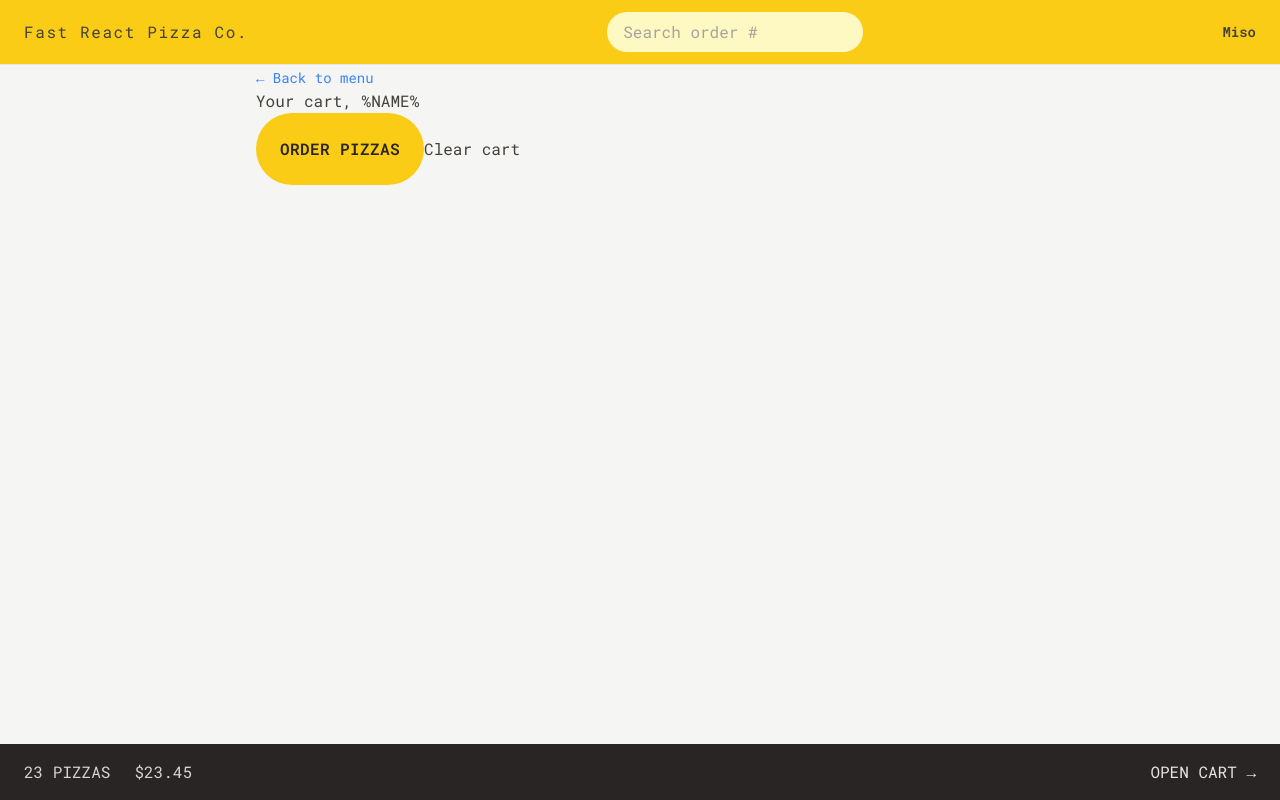
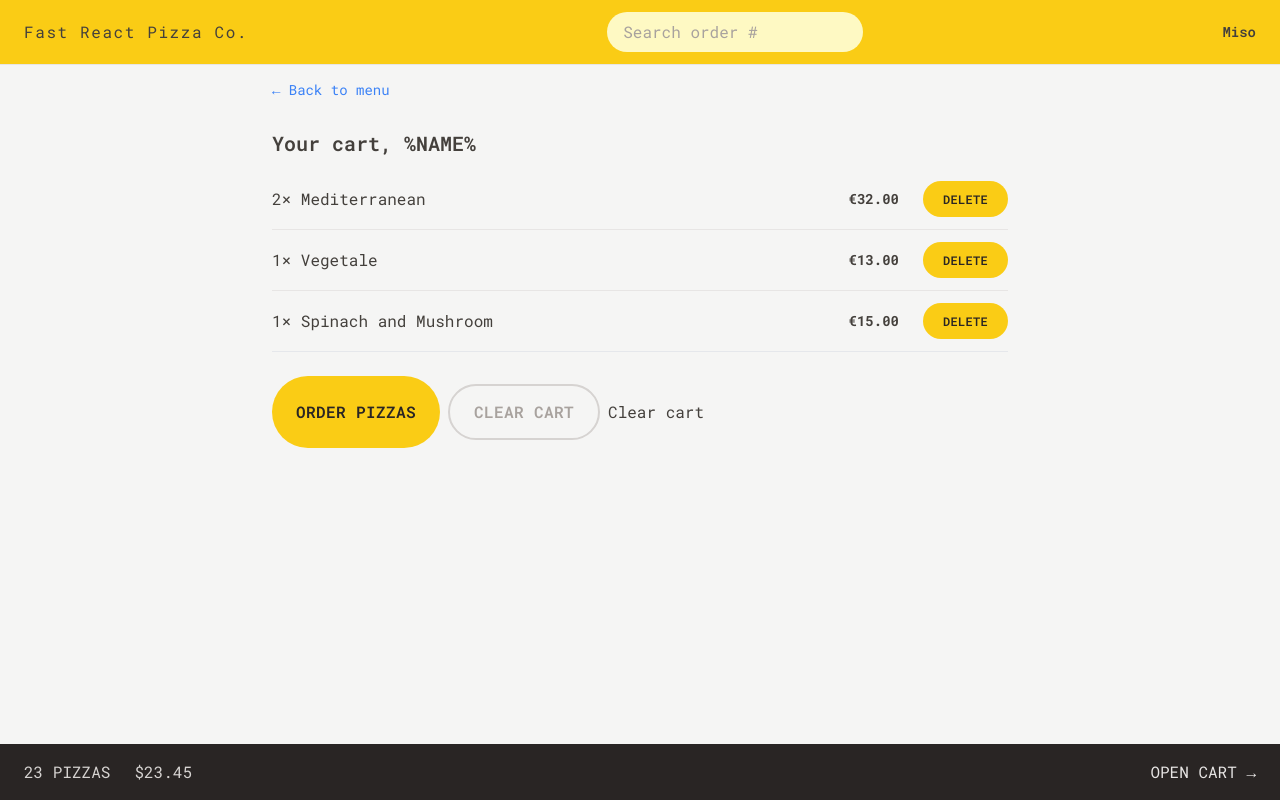
Before and after one commit to milunradonjic/react-fast-pizza, a React (Vite) app: page /cart in a window 1280 px wide. Built offline with nearby package versions, Linux system fonts and the light colour scheme.

Commit message:
style cart

```diff
--- a/src/features/cart/Cart.jsx
+++ b/src/features/cart/Cart.jsx
@@ -1,6 +1,7 @@
 import { Link } from "react-router-dom";
 import LinkButton from "../../ui/LinkButton";
 import Button from "../../ui/Button";
+import CartItem from "./CartItem";
 
 const fakeCart = [
   {
@@ -30,15 +31,22 @@
   const cart = fakeCart;
 
   return (
-    <div>
+    <div className="px-4 py-3">
       <LinkButton to="/menu">&larr; Back to menu</LinkButton>
 
-      <h2>Your cart, %NAME%</h2>
+      <h2 className="mt-7 text-xl font-semibold">Your cart, %NAME%</h2>
 
-      <div>
+      <ul className="mt-3 divide-y divide-stone-200 border-b">
+        {cart.map((item) => (
+          <CartItem key={item.pizzaId} item={item} />
+        ))}
+      </ul>
+
+      <div className="mt-6 space-x-2">
         <Button type="primary" to="/order/new">
           Order pizzas
         </Button>
+        <Button type="secondary">Clear cart</Button>
         <button>Clear cart</button>
       </div>
     </div>
--- a/src/features/cart/CartItem.jsx
+++ b/src/features/cart/CartItem.jsx
@@ -1,15 +1,17 @@
+import Button from "../../ui/Button";
 import { formatCurrency } from "../../utils/helpers";
 
 function CartItem({ item }) {
   const { pizzaId, name, quantity, totalPrice } = item;
 
   return (
-    <li>
-      <p>
+    <li className="py-3 sm:flex sm:items-center sm:justify-between">
+      <p className="mb-1 sm:mb-0">
         {quantity}&times; {name}
       </p>
-      <div>
-        <p>{formatCurrency(totalPrice)}</p>
+      <div className="flex items-center justify-between sm:gap-6">
+        <p className="text-sm font-bold">{formatCurrency(totalPrice)}</p>
+        <Button type="small">Delete</Button>
       </div>
     </li>
   );
--- a/src/ui/Button.jsx
+++ b/src/ui/Button.jsx
@@ -7,6 +7,8 @@
   const styles = {
     primary: base + " px-4 py-3 sm:px-6 sm:py-6",
     small: base + " px-4 py-2 md:px-5 md:py-2.5 text-xs",
+    secondary:
+      "inline-block rounded-full border-2 border-stone-300 font-semibold hover:text-stone-800 uppercase tracking-wide text-stone-400 transition-colors duration-300 hover:bg-stone-300 focus:bg-stone-300 focus:outline-none focus:ring focus:ring-stone-200 focus:ring-offset-2 disabled:cursor-not-allowed px-4 py-2.5 sm:px-6 sm:py-3.5",
   };
 
   if (to) {
```
